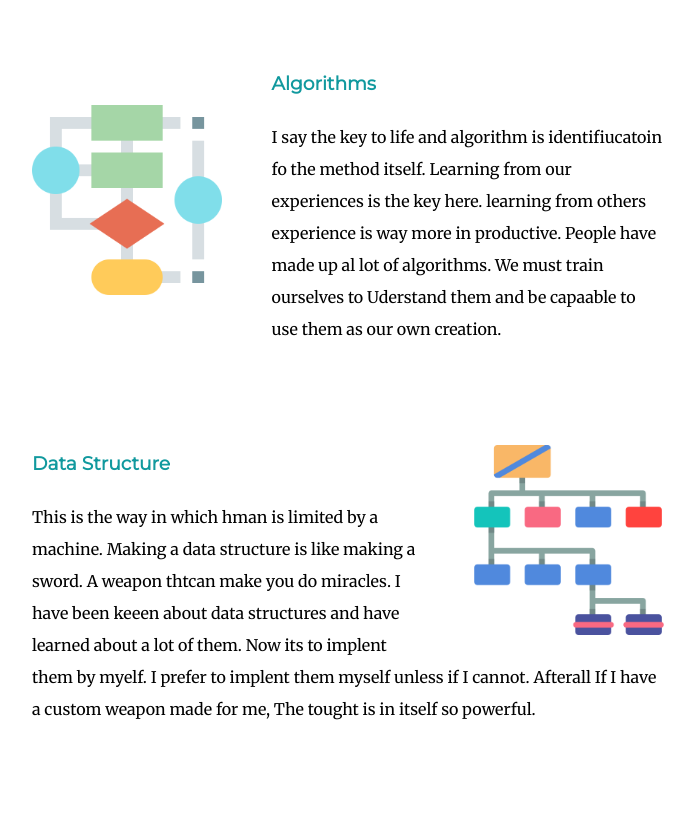
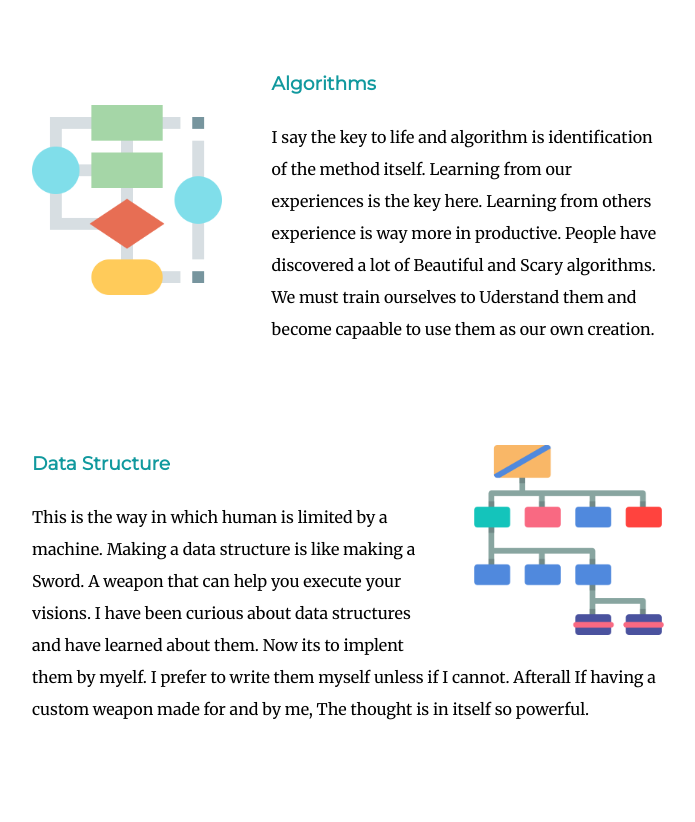
Before and after one commit to Shahraaz/CV, a plain HTML site: page index.html in a window 1280 px wide. Shown: the part 1660-2482 px from the top of the page, without its empty margins (292-987 px from the left). Drawn offline with Linux system fonts and the light colour scheme.

Commit message:
Update index.html

```diff
--- a/index.html
+++ b/index.html
@@ -42,10 +42,10 @@
           <img class="algo-img" src="CSS - My Site Images\algorithm (1).png" alt="flowchart image" />
           <h3>Algorithms</h3>
           <p>
-            I say the key to life and algorithm is identifiucatoin fo the method
-            itself. Learning from our experiences is the key here. learning from others
-            experience is way more in productive. People have made up al lot of
-            algorithms. We must train ourselves to Uderstand them and be
+            I say the key to life and algorithm is identification of the method
+            itself. Learning from our experiences is the key here. Learning from others
+            experience is way more in productive. People have discovered a lot of
+            Beautiful and Scary algorithms. We must train ourselves to Uderstand them and become
             capaable to use them as our own creation.
           </p>
         </div>
@@ -53,12 +53,11 @@
           <img class="ds-img" src="CSS - My Site Images\connection.png" alt="Data Structure" />
           <h3>Data Structure</h3>
           <p>
-            This is the way in which hman is limited by a machine. Making a data
-            structure is like making a sword. A weapon thtcan make you do
-            miracles. I have been keeen about data structures and have learned
-            about a lot of them. Now its to implent them by myelf. I prefer to
-            implent them myself unless if I cannot. Afterall If I have a custom
-            weapon made for me, The tought is in itself so powerful.
+            This is the way in which human is limited by a machine. Making a data
+            structure is like making a Sword. A weapon that can help you execute your visions. I have been curious about data structures and have learned
+            about them. Now its to implent them by myelf. I prefer to
+            write them myself unless if I cannot. Afterall If having a custom
+            weapon made for and by me, The thought is in itself so powerful.
           </p>
         </div>
         <div class="skill-row">
```
